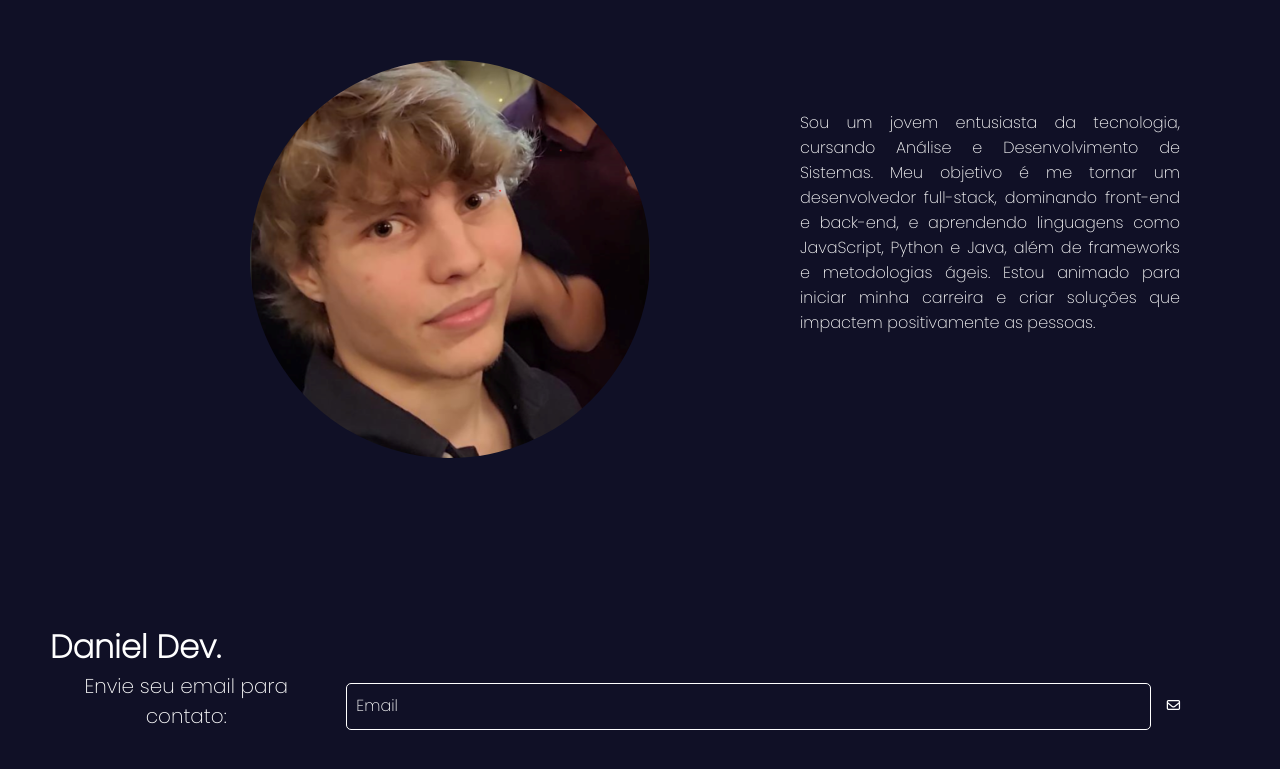
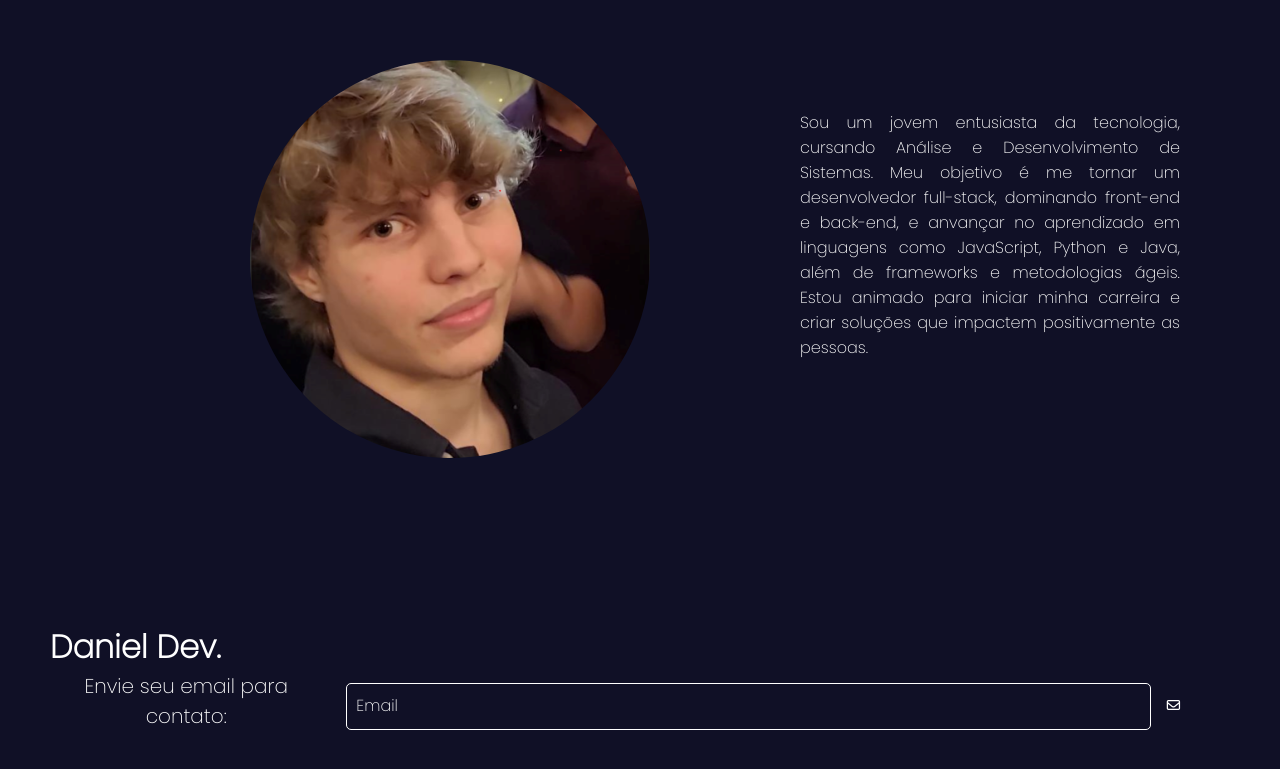
Before and after one commit to DanielBR0612/DanielBR0612.github.io, a plain HTML site: page index.html in a window 1280 px wide. Shown: the part 1857-2626 px from the top of the page. Drawn offline with nearby package versions, Linux system fonts and the light colour scheme.

Commit message:
correçao no texto

```diff
--- a/index.html
+++ b/index.html
@@ -63,7 +63,7 @@
                 <img src="perifl melhor.png">
             </div>
             <div class="texto">
-                <p>Sou um jovem entusiasta da tecnologia, cursando Análise e Desenvolvimento de Sistemas. Meu objetivo é me tornar um desenvolvedor full-stack, dominando front-end e back-end, e aprendendo linguagens como JavaScript, Python e Java, além de frameworks e metodologias ágeis. Estou animado para iniciar minha carreira e criar soluções que impactem positivamente as pessoas.
+                <p>Sou um jovem entusiasta da tecnologia, cursando Análise e Desenvolvimento de Sistemas. Meu objetivo é me tornar um desenvolvedor full-stack, dominando front-end e back-end, e anvançar no aprendizado em linguagens como JavaScript, Python e Java, além de frameworks e metodologias ágeis. Estou animado para iniciar minha carreira e criar soluções que impactem positivamente as pessoas.
                 </p>
             </div>
         </div>
```
